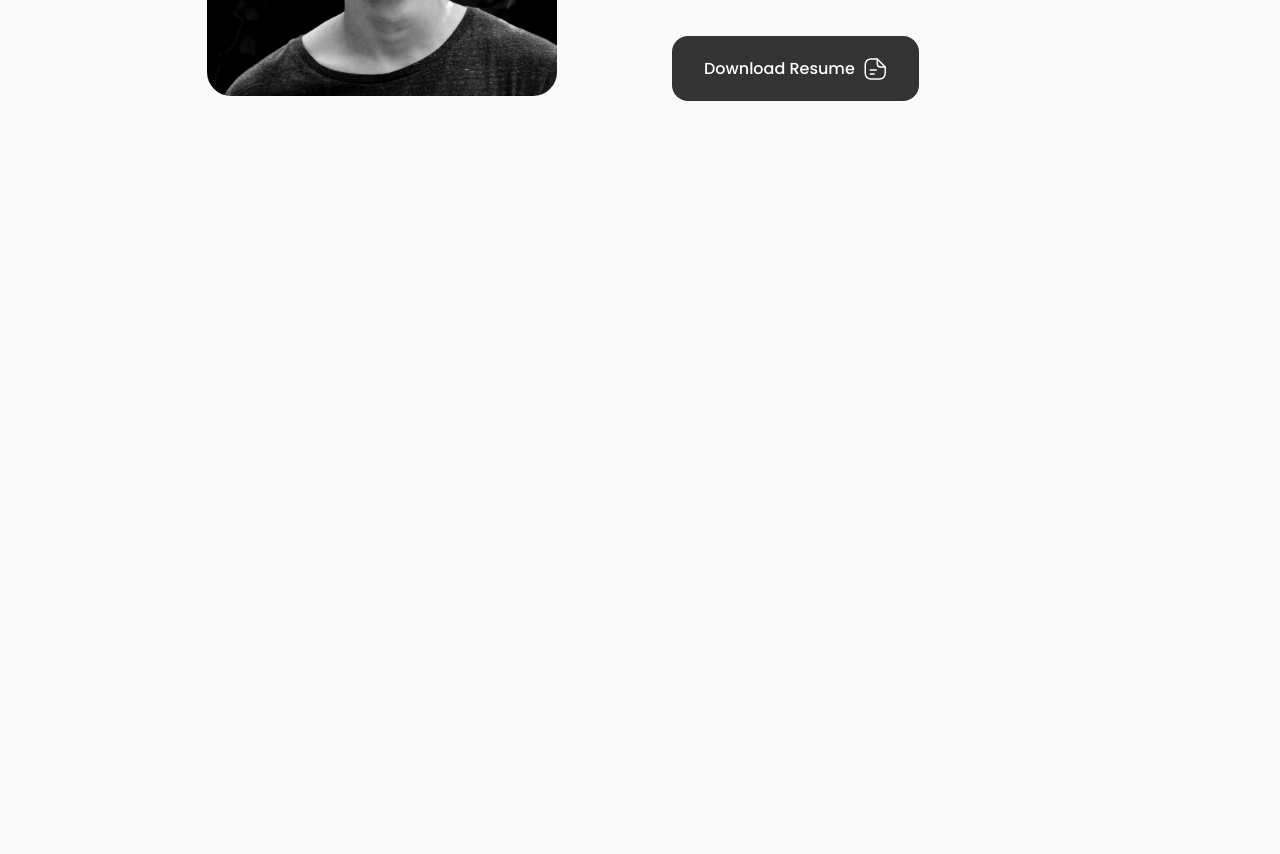
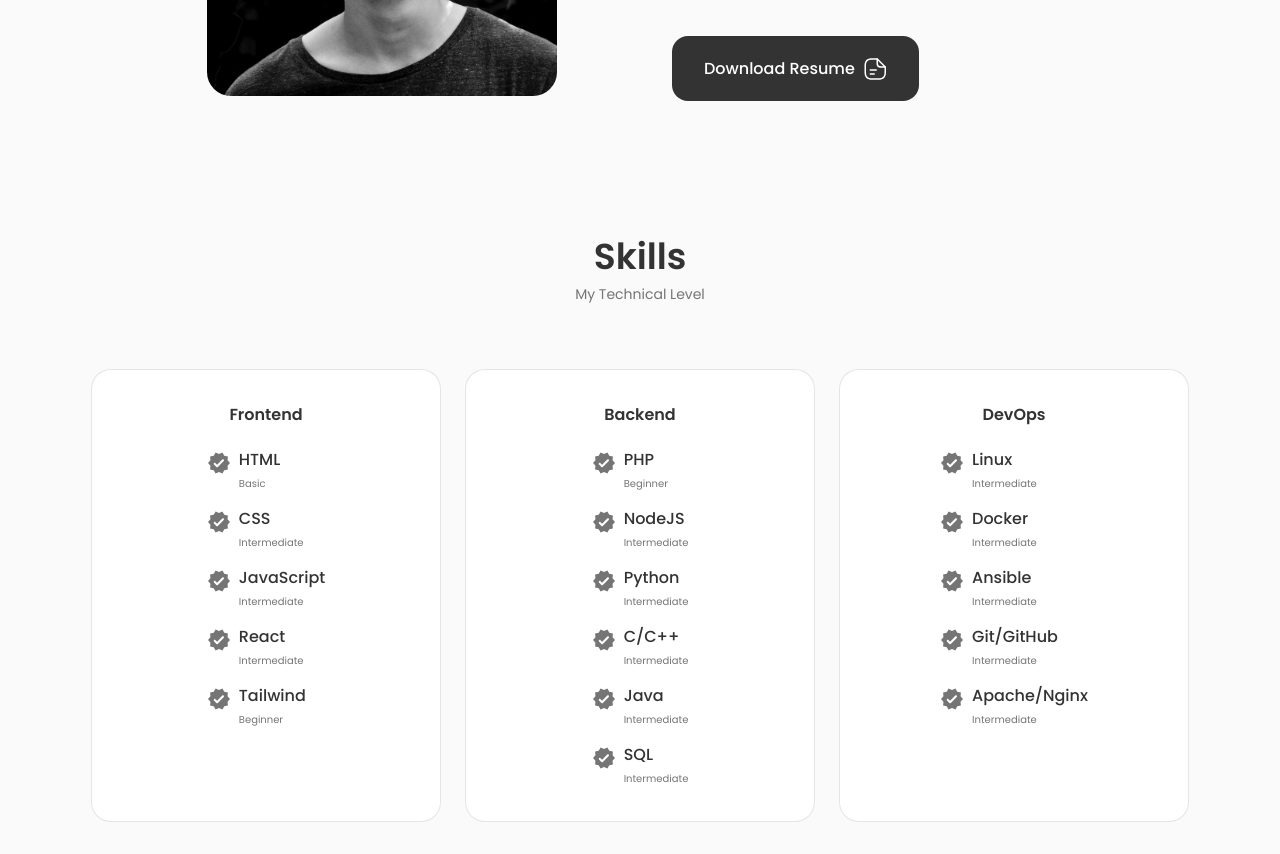
Before and after one commit to abhisheksmandal/portfolio, a React app in the folder frontend/: page / in a window 1280 px wide. Shown: the part 1320-2174 px from the top of the page. Before the commit the page ends 1453 px from the top, so only its background shows below. Built offline with nearby package versions, Linux system fonts and the light colour scheme; the HTML template or start-up script is replaced by a standard one.

Commit message:
Added Skills Page

```diff
--- a/frontend/src/App.jsx
+++ b/frontend/src/App.jsx
@@ -6,6 +6,7 @@ import ToggleColorMode from "./ToggleColorMode";
 import Header from "./components/header/Header";
 import Home from "./components/home/Home";
 import About from "./components/about/About";
+import Skills from "./components/skills/Skills";
 
 function App() {
   const [count, setCount] = useState(0);
@@ -17,6 +18,7 @@ function App() {
       <main className="main">
         <Home />
         <About />
+        <Skills />
       </main>
     </>
   );
--- a/frontend/src/components/home/TextTyper.jsx
+++ b/frontend/src/components/home/TextTyper.jsx
@@ -45,7 +45,11 @@ const TextTyper = ({
   return (
     <Markup>
       {typedText}
-      {isWaiting && <span className="blinking-cursor">|</span>}
+      {isWaiting ? (
+        <span className="blinking-cursor animate">|</span>
+      ) : (
+        <span className="blinking-cursor ">|</span>
+      )}
     </Markup>
   );
 };
--- a/frontend/src/components/home/home.css
+++ b/frontend/src/components/home/home.css
@@ -35,6 +35,25 @@
     width: 38px;
     height: 38px;
     margin-left: 0.4rem;
+    transition: transform 0.3s ease;
+    /* Add transition for smooth animation */
+}
+
+.home__hand:hover {
+    animation: wave 0.25s ease-in-out infinite alternate;
+    /* Animation properties */
+}
+
+@keyframes wave {
+    0% {
+        transform: rotate(0deg);
+        /* Start position */
+    }
+
+    100% {
+        transform: rotate(-30deg);
+        /* End position */
+    }
 }
 
 .home__subtitle {
@@ -238,7 +257,7 @@
         grid-auto-flow: column;
         row-gap: 1rem;
         justify-self: center;
-        column-gap: 5rem;
+        column-gap: 4rem;
     }
 }
 
@@ -262,8 +281,11 @@
 
 /* ANIMATION CSS */
 .blinking-cursor {
+    font-weight: bold;
+}
+
+.blinking-cursor.animate {
     animation: blink 1s infinite;
-    font-weight: bold;
 }
 
 @keyframes blink {
--- /dev/null
+++ b/frontend/src/components/skills/Backend.jsx
@@ -0,0 +1,70 @@
+import { VerifiedRounded } from "@mui/icons-material";
+import React from "react";
+
+const Backend = () => {
+  return (
+    <div className="skills__content">
+      <h3 className="skills__title">Backend</h3>
+
+      <div className="skills__box">
+        <div className="skills__group">
+          <div className="skills__data">
+            <VerifiedRounded />
+
+            <div>
+              <h3 className="skills__name">PHP</h3>
+              <span className="skills__level">Beginner</span>
+            </div>
+          </div>
+
+          <div className="skills__data">
+            <VerifiedRounded />
+
+            <div>
+              <h3 className="skills__name">NodeJS</h3>
+              <span className="skills__level">Intermediate</span>
+            </div>
+          </div>
+
+          <div className="skills__data">
+            <VerifiedRounded />
+
+            <div>
+              <h3 className="skills__name">Python</h3>
+              <span className="skills__level">Intermediate</span>
+            </div>
+          </div>
+
+          <div className="skills__data">
+            <VerifiedRounded />
+
+            <div>
+              <h3 className="skills__name">C/C++</h3>
+              <span className="skills__level">Intermediate</span>
+            </div>
+          </div>
+
+          <div className="skills__data">
+            <VerifiedRounded />
+
+            <div>
+              <h3 className="skills__name">Java</h3>
+              <span className="skills__level">Intermediate</span>
+            </div>
+          </div>
+
+          <div className="skills__data">
+            <VerifiedRounded />
+
+            <div>
+              <h3 className="skills__name">SQL</h3>
+              <span className="skills__level">Intermediate</span>
+            </div>
+          </div>
+        </div>
+      </div>
+    </div>
+  );
+};
+
+export default Backend;
--- /dev/null
+++ b/frontend/src/components/skills/DevOps.jsx
@@ -0,0 +1,61 @@
+import { VerifiedRounded } from "@mui/icons-material";
+import React from "react";
+
+const DevOps = () => {
+  return (
+    <div className="skills__content">
+      <h3 className="skills__title">DevOps</h3>
+
+      <div className="skills__box">
+        <div className="skills__group">
+          <div className="skills__data">
+            <VerifiedRounded />
+
+            <div>
+              <h3 className="skills__name">Linux</h3>
+              <span className="skills__level">Intermediate</span>
+            </div>
+          </div>
+
+          <div className="skills__data">
+            <VerifiedRounded />
+
+            <div>
+              <h3 className="skills__name">Docker</h3>
+              <span className="skills__level">Intermediate</span>
+            </div>
+          </div>
+
+          <div className="skills__data">
+            <VerifiedRounded />
+
+            <div>
+              <h3 className="skills__name">Ansible</h3>
+              <span className="skills__level">Intermediate</span>
+            </div>
+          </div>
+
+          <div className="skills__data">
+            <VerifiedRounded />
+
+            <div>
+              <h3 className="skills__name">Git/GitHub</h3>
+              <span className="skills__level">Intermediate</span>
+            </div>
+          </div>
+
+          <div className="skills__data">
+            <VerifiedRounded />
+
+            <div>
+              <h3 className="skills__name">Apache/Nginx</h3>
+              <span className="skills__level">Intermediate</span>
+            </div>
+          </div>
+        </div>
+      </div>
+    </div>
+  );
+};
+
+export default DevOps;
--- /dev/null
+++ b/frontend/src/components/skills/Frontend.jsx
@@ -0,0 +1,61 @@
+import { VerifiedRounded } from "@mui/icons-material";
+import React from "react";
+
+const Frontend = () => {
+  return (
+    <div className="skills__content">
+      <h3 className="skills__title">Frontend</h3>
+
+      <div className="skills__box">
+        <div className="skills__group">
+          <div className="skills__data">
+            <VerifiedRounded />
+
+            <div>
+              <h3 className="skills__name">HTML</h3>
+              <span className="skills__level">Basic</span>
+            </div>
+          </div>
+
+          <div className="skills__data">
+            <VerifiedRounded />
+
+            <div>
+              <h3 className="skills__name">CSS</h3>
+              <span className="skills__level">Intermediate</span>
+            </div>
+          </div>
+
+          <div className="skills__data">
+            <VerifiedRounded />
+
+            <div>
+              <h3 className="skills__name">JavaScript</h3>
+              <span className="skills__level">Intermediate</span>
+            </div>
+          </div>
+
+          <div className="skills__data">
+            <VerifiedRounded />
+
+            <div>
+              <h3 className="skills__name">React</h3>
+              <span className="skills__level">Intermediate</span>
+            </div>
+          </div>
+
+          <div className="skills__data">
+            <VerifiedRounded />
+
+            <div>
+              <h3 className="skills__name">Tailwind</h3>
+              <span className="skills__level">Beginner</span>
+            </div>
+          </div>
+        </div>
+      </div>
+    </div>
+  );
+};
+
+export default Frontend;
--- /dev/null
+++ b/frontend/src/components/skills/Skills.jsx
@@ -0,0 +1,22 @@
+import React from "react";
+import "./skills.css";
+import Frontend from "./Frontend";
+import Backend from "./Backend";
+import DevOps from "./DevOps";
+
+const Skills = () => {
+  return (
+    <section className="skills section" id="skills">
+      <h2 className="section__title">Skills</h2>
+      <span className="section__subtitle">My Technical Level</span>
+
+      <div className="skills__container grid">
+        <Frontend />
+        <Backend />
+        <DevOps />
+      </div>
+    </section>
+  );
+};
+
+export default Skills;
--- /dev/null
+++ b/frontend/src/components/skills/skills.css
@@ -0,0 +1,83 @@
+.skills__container {
+    grid-template-columns: repeat(3, 350px);
+    columns: 3rem;
+    justify-content: center;
+}
+
+.skills__content {
+    background-color: var(--container-color);
+    border: 1px solid rgba(0, 0, 0, 0.1);
+    padding: 2rem 4rem;
+    border-radius: 1.25rem;
+}
+
+.skills__title {
+    font-size: var(--normal-font-size);
+    font-weight: var(--font-semi-bold);
+    text-align: center;
+    margin-bottom: var(--mb-1-5);
+}
+
+.skills__box {
+    display: flex;
+    justify-content: center;
+    column-gap: 2.5rem;
+}
+
+.skills__group {
+    display: grid;
+    align-items: flex-start;
+    row-gap: 1rem;
+}
+
+.skills__data {
+    display: flex;
+    column-gap: 0.5rem;
+}
+
+.skills .bx-badge-check {
+    font-size: 1rem;
+    color: var(--title-color);
+}
+
+.skills__name {
+    font-size: var(--normal-font-size);
+    font-weight: var(--font-medium);
+    line-height: 18px;
+}
+
+.skills__level {
+    font-size: var(--tiny-font-size);
+}
+
+
+/*=============== BREAKPOINTS ===============*/
+/* For large devices */
+@media screen and (max-width: 992px) {
+    .skills__container {
+        grid-template-columns: max-content;
+        row-gap: 2rem;
+    }
+}
+
+/* For medium devices */
+@media screen and (max-width: 576px) {
+    .skills__container {
+        grid-template-columns: 1fr;
+    }
+
+    .skills__content {
+        padding: 1.5rem;
+    }
+}
+
+/* For small devices */
+@media screen and (max-width: 350px) {
+    .skills__box {
+        column-gap: 1.25rem;
+    }
+
+    .skills__name {
+        font-size: var(--small-font-size);
+    }
+}
```
Also changed, not shown: frontend/src/components/services/Services.jsx (added, +7 -0 lines), frontend/src/components/services/services.css (added).
